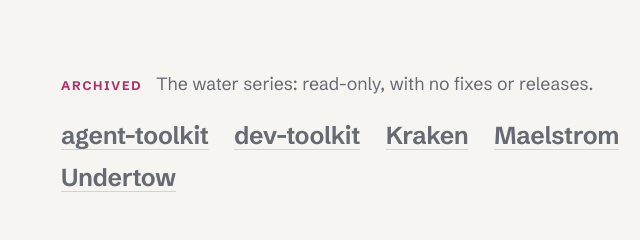
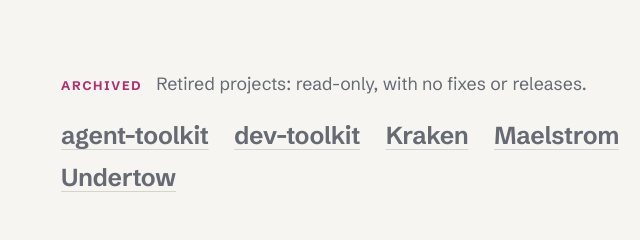
Before and after one commit to Real-Fruit-Snacks/Real-Fruit-Snacks.github.io, a plain HTML site: page index.html in a window 1280 px wide. Shown: the part 2080-2320 px from the top of the page, 423-1063 px from the left. Drawn offline with Linux system fonts and the light colour scheme.

Commit message:
Clarify retired project catalog

```diff
--- a/index.html
+++ b/index.html
@@ -222,7 +222,7 @@
   <div class="wrap split">
     <h2 id="retired-h">Retired</h2>
     <div>
-      <p><span class="state">Archived</span> The water series: read-only, with no fixes or releases.</p>
+      <p><span class="state">Archived</span> Retired projects: read-only, with no fixes or releases.</p>
       <ul class="names"><!-- build:retired --><li><a href="https://github.com/Real-Fruit-Snacks/agent-toolkit">agent-toolkit</a></li><li><a href="https://github.com/Real-Fruit-Snacks/dev-toolkit">dev-toolkit</a></li><li><a href="https://github.com/Real-Fruit-Snacks/Kraken">Kraken</a></li><li><a href="https://github.com/Real-Fruit-Snacks/Maelstrom">Maelstrom</a></li><li><a href="https://github.com/Real-Fruit-Snacks/Rapids">Rapids</a></li><li><a href="https://github.com/Real-Fruit-Snacks/Lure">Lure</a></li><li><a href="https://github.com/Real-Fruit-Snacks/Undertow">Undertow</a></li><!-- /build:retired --></ul>
     </div>
   </div>
```
